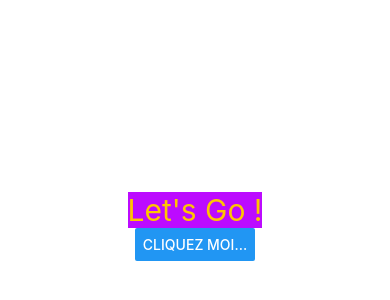
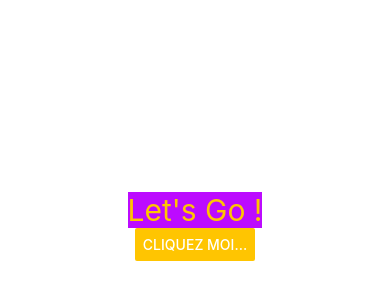
Before and after one commit to etemesgen/MOVIESANDME, a React Native app: screen / in a window 390 px wide. Shown: the part 196-496 px from the top of the page. Built offline with nearby package versions, Linux system fonts and the light colour scheme.

Commit message:
Discovered text and button styling

```diff
--- a/App.js
+++ b/App.js
@@ -7,8 +7,11 @@ export default function App() {
     <View style={styles.container}>
       <Text style={[styles.firstText]}>Let's Go !</Text>
       <Button
+        buttonStyle={styles.button}
         title="Cliquez moi..."
-        onPress={() => Alert.alert('Mon gars Edo ;)')}
+        onPress={() => Alert.alert('Mon gars Edo ;) ça c\'\est ta passion')}
+        color="#FFC501"
+      //  backgroundColor="#000000"
       />
       <StatusBar style="auto" />
     </View>
@@ -26,5 +29,11 @@ const styles = StyleSheet.create({
     color: '#FFC501',
     fontSize: 30,
     backgroundColor: '#BC0BFF',
-  }
+  },
+  button: {
+    backgroundColor: '#000000',
+    borderColor: '#000000',
+    borderWidth: 5,
+    borderRadius: 15
+  },
 });
```
